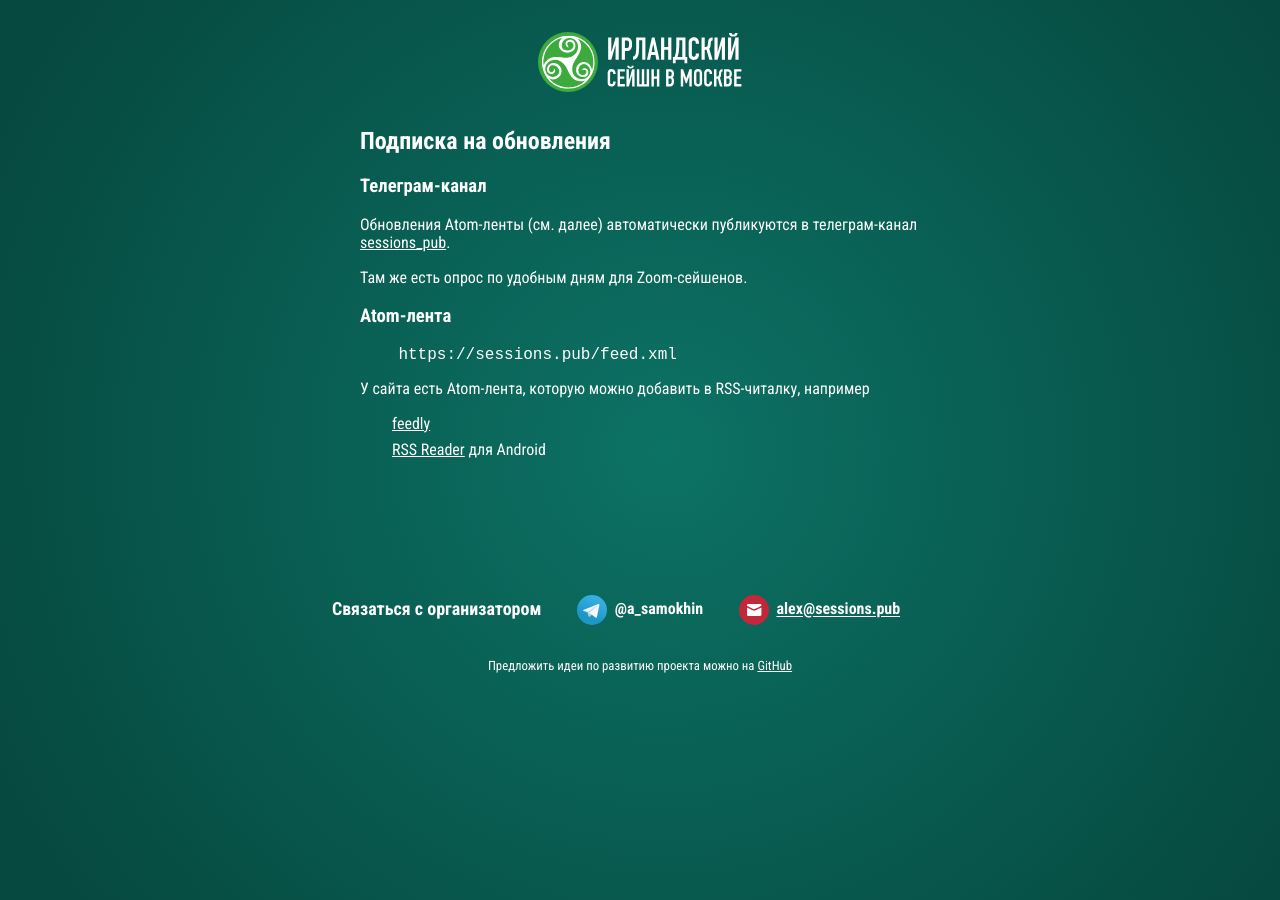
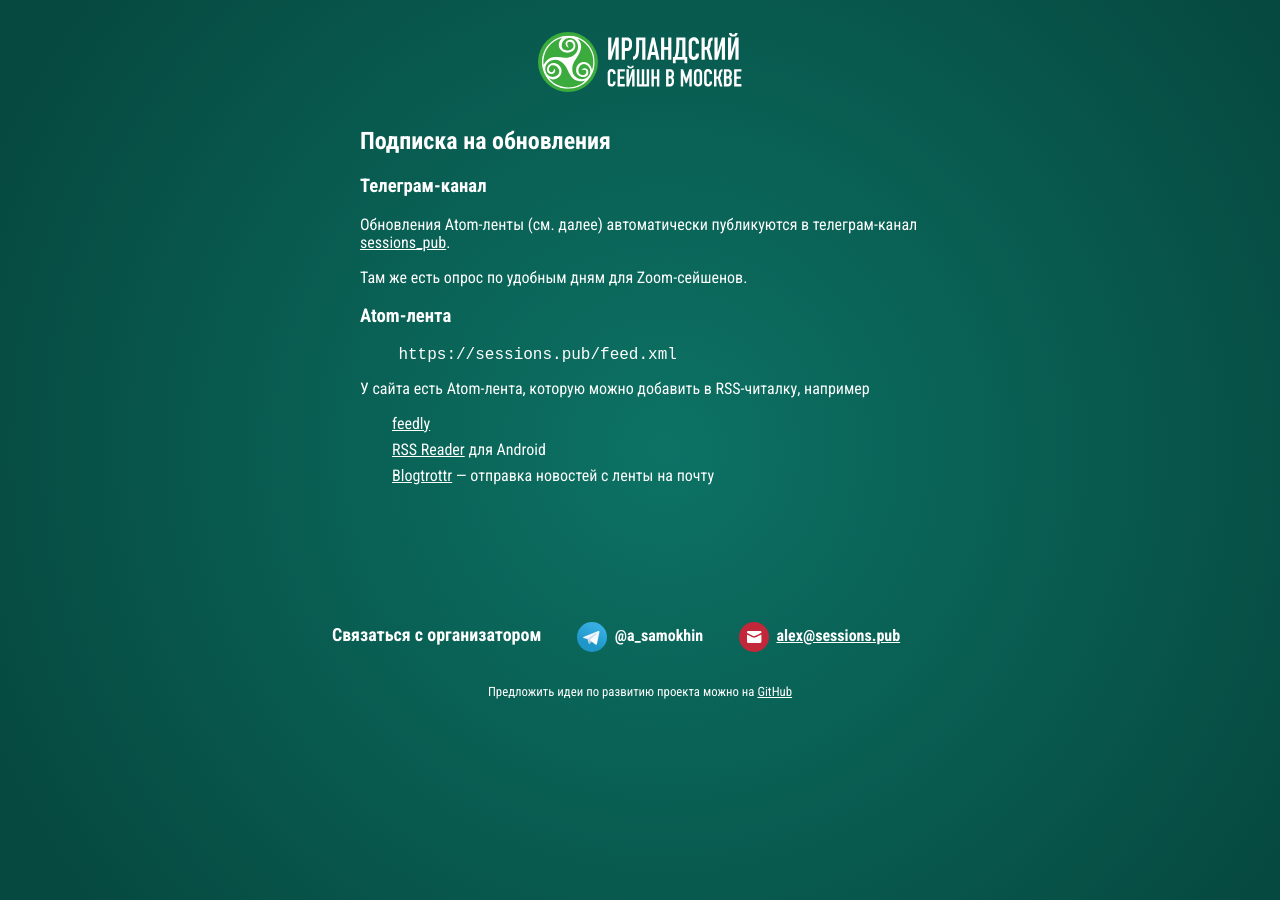
Before and after one commit to true-chaotic/sessions.pub, a Jekyll site: the page built from subscribe/index.md, in a window 1280 px wide. Built offline with Jekyll 4.4.1, drawn with Linux system fonts in a browser that asks for light colours.

Commit message:
add Blogtrottr to subscribe page

```diff
--- a/subscribe/index.md
+++ b/subscribe/index.md
@@ -20,3 +20,4 @@ title: "Подписка на обновления"
 У сайта есть Atom-лента, которую можно добавить в RSS-читалку, например
  - [feedly](https://feedly.com/)
  - [RSS Reader](https://play.google.com/store/apps/details?id=com.madsvyat.simplerssreader&hl=ru_RU) для Android
+ - [Blogtrottr](https://blogtrottr.com/) &mdash; отправка новостей с ленты на почту
```
